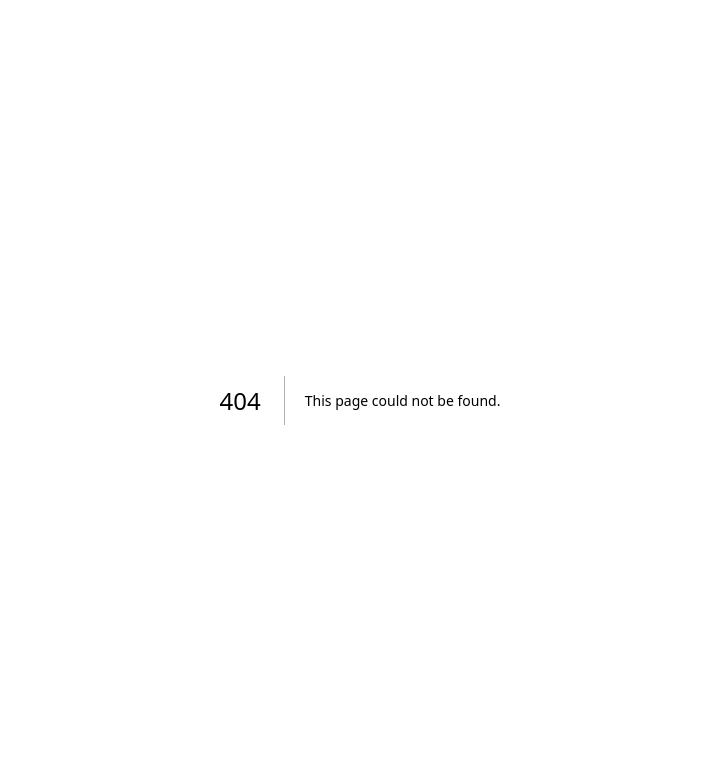
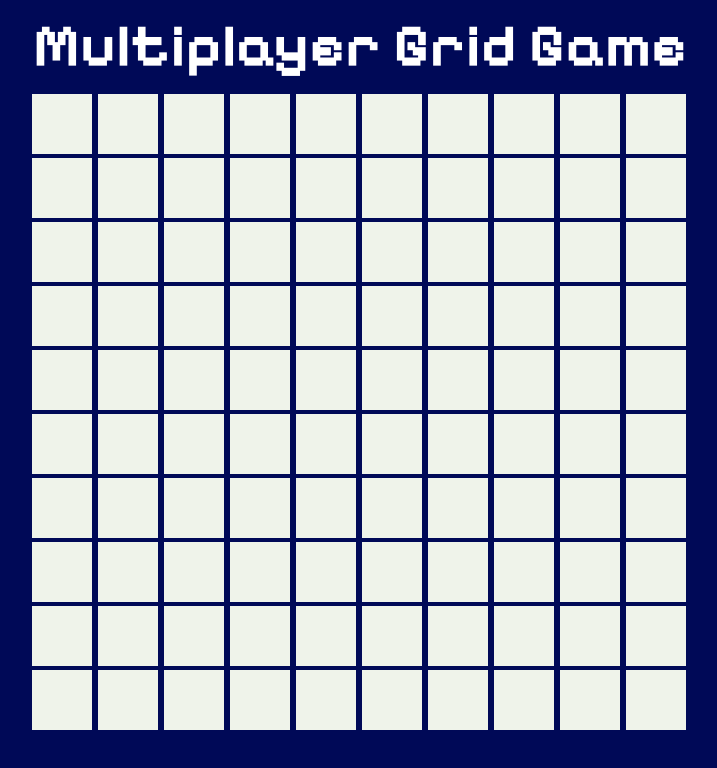
Before and after one commit to sanskarchoudhry/grid-game, a Next.js app: page /game in a window 1280 px wide. Before the commit this address had no page. Shown: the top 768 px of the page, without its empty margins (280-997 px from the left). Built offline with nearby package versions, Linux system fonts and the light colour scheme.

Commit message:
feat: add grid functionalities

```diff
--- /dev/null
+++ b/src/app/data/index.ts
@@ -0,0 +1,41 @@
+import { v4 as uuidv4 } from "uuid";
+
+export const instructionData = [
+  {
+    title: "How to Play",
+    instruction: [
+      {
+        instructionTitle: "Select a Block:",
+        instructions: [
+          "Click on an empty block in the grid to make your move.",
+        ],
+      },
+      {
+        instructionTitle: "Input Your Character:",
+        instructions: [
+          "Type any valid Unicode character and press Submit.",
+          "Your selection will lock the block for all players.",
+        ],
+      },
+    ],
+    instructionId: uuidv4(),
+  },
+  {
+    title: "Rules",
+    instruction: [
+      {
+        instructionTitle: "One Submission:",
+        instructions: [
+          "You can only submit one character until further updates. ",
+        ],
+      },
+      {
+        instructionTitle: "No Retakes:",
+        instructions: [
+          "Once you submit, your character choice is permanent for the block.",
+        ],
+      },
+    ],
+    instructionId: uuidv4(),
+  },
+];
--- /dev/null
+++ b/src/app/data/types.ts
@@ -0,0 +1,8 @@
+export interface InstructionType {
+  title: string;
+  instruction: {
+    instructionTitle: string;
+    instructions: string[];
+  }[];
+  instructionId: string;
+}
--- /dev/null
+++ b/src/app/game/_components/GameWrapper.tsx
@@ -0,0 +1,29 @@
+"use client";
+import { useState } from "react";
+import Grid from "./Grid";
+
+const GameWrapper: React.FC = () => {
+  const [grid, setGrid] = useState<string[][]>(
+    Array.from({ length: 10 }, () => Array(10).fill(""))
+  );
+
+  const handleCellClick = (row: number, col: number) => {
+    const char = prompt("Enter a Unicode character:");
+    if (char) {
+      const newGrid = [...grid];
+      newGrid[row][col] = char;
+      setGrid(newGrid);
+    }
+  };
+
+  return (
+    <div className="p-4 flex flex-col items-center justify-center">
+      <h1 className="text-6xl font-pixel-bold text-center mb-4 ">
+        Multiplayer Grid Game
+      </h1>
+      <Grid grid={grid} handleCellClick={handleCellClick} />
+    </div>
+  );
+};
+
+export default GameWrapper;
--- /dev/null
+++ b/src/app/game/_components/Grid.tsx
@@ -0,0 +1,31 @@
+import React from "react";
+
+interface GridProps {
+  grid: string[][];
+  handleCellClick: (row: number, col: number) => void;
+}
+
+const Grid: React.FC<GridProps> = ({ grid, handleCellClick }) => {
+  return (
+    <div className="grid grid-cols-10 w-[41.25rem]">
+      {grid.map((row, rowIndex) =>
+        row.map((cell, colIndex) => (
+          <button
+            key={`${rowIndex}-${colIndex}`}
+            onClick={() => handleCellClick(rowIndex, colIndex)}
+            className={`w-[4rem] h-[4rem] border-[0.125rem] text-BH-primary text-3xl font-pixel-semibold ${
+              cell
+                ? "bg-grey-secondary cursor-not-allowed "
+                : "bg-grey-primary hover:bg-grey-secondary cursor-pointer"
+            }`}
+            disabled={!!cell} // Disable the cell if it's already filled
+          >
+            {cell}
+          </button>
+        ))
+      )}
+    </div>
+  );
+};
+
+export default Grid;
--- /dev/null
+++ b/src/app/game/page.tsx
@@ -0,0 +1,10 @@
+import React from "react";
+import GameWrapper from "./_components/GameWrapper";
+
+export default function GamePage() {
+  return (
+    <div>
+      <GameWrapper />
+    </div>
+  );
+}
--- a/src/app/globals.css
+++ b/src/app/globals.css
@@ -4,6 +4,7 @@
 
 :root {
   --background: #000957;
+  --foreground: #ffffff;
 }
 @font-face {
   font-family: "pixelify-sans-bold";
--- /dev/null
+++ b/src/app/instructions/_components/InstructionsCard.tsx
@@ -0,0 +1,5 @@
+import React from "react";
+
+export default function InstructionsCard() {
+  return <div className="flex flex-col"></div>;
+}
--- a/src/app/instructions/_components/InstructionsSlider.tsx
+++ b/src/app/instructions/_components/InstructionsSlider.tsx
@@ -1,5 +1,12 @@
 import React from "react";
+import InstructionsCard from "./InstructionsCard";
 
 export default function InstructionsSlider() {
-  return <div className="w-[50%] h-[40%] bg-[#344CB7] rounded-3xl">h</div>;
+  return (
+    <div className="w-[50%] h-[40%] bg-[#344CB7] rounded-3xl py-10 px-6">
+      <section>
+        <InstructionsCard />
+      </section>
+    </div>
+  );
 }
--- a/tailwind.config.ts
+++ b/tailwind.config.ts
@@ -8,7 +8,10 @@ export default {
   ],
   theme: {
     colors: {
-      "bg-primary": "#000957",
+      "BH-primary": "#000957",
+      "white-primary": "#ffffff",
+      "grey-primary": "#EFF3EA",
+      "grey-secondary": "#D0DDD0",
     },
     fontFamily: {
       "pixel-bold": "pixelify-sans-bold",
@@ -19,6 +22,7 @@ export default {
     extend: {
       colors: {
         background: "var(--background)",
+        foreground: "var(--foreground)",
       },
     },
   },
```
Also changed, not shown: package.json (+6 -5 lines), 1 other file (tests, documents, lock files or other folders).
